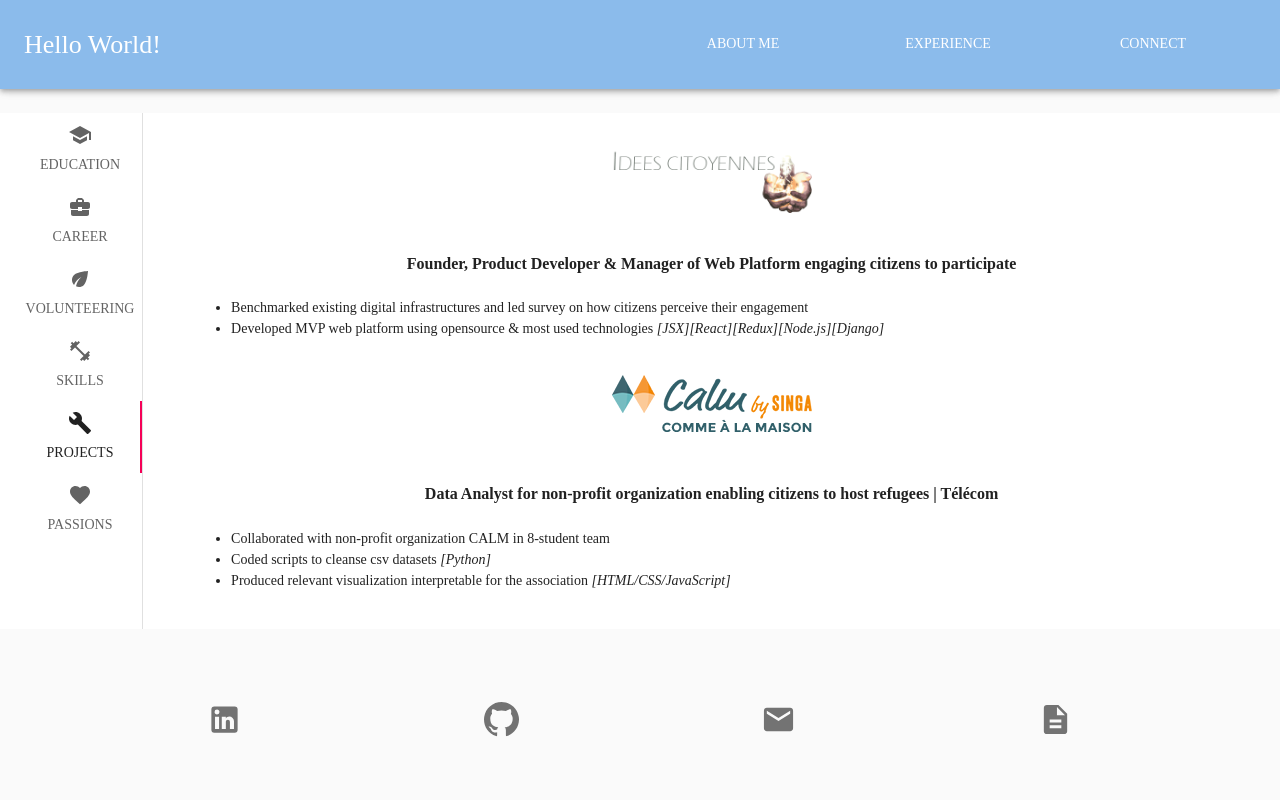
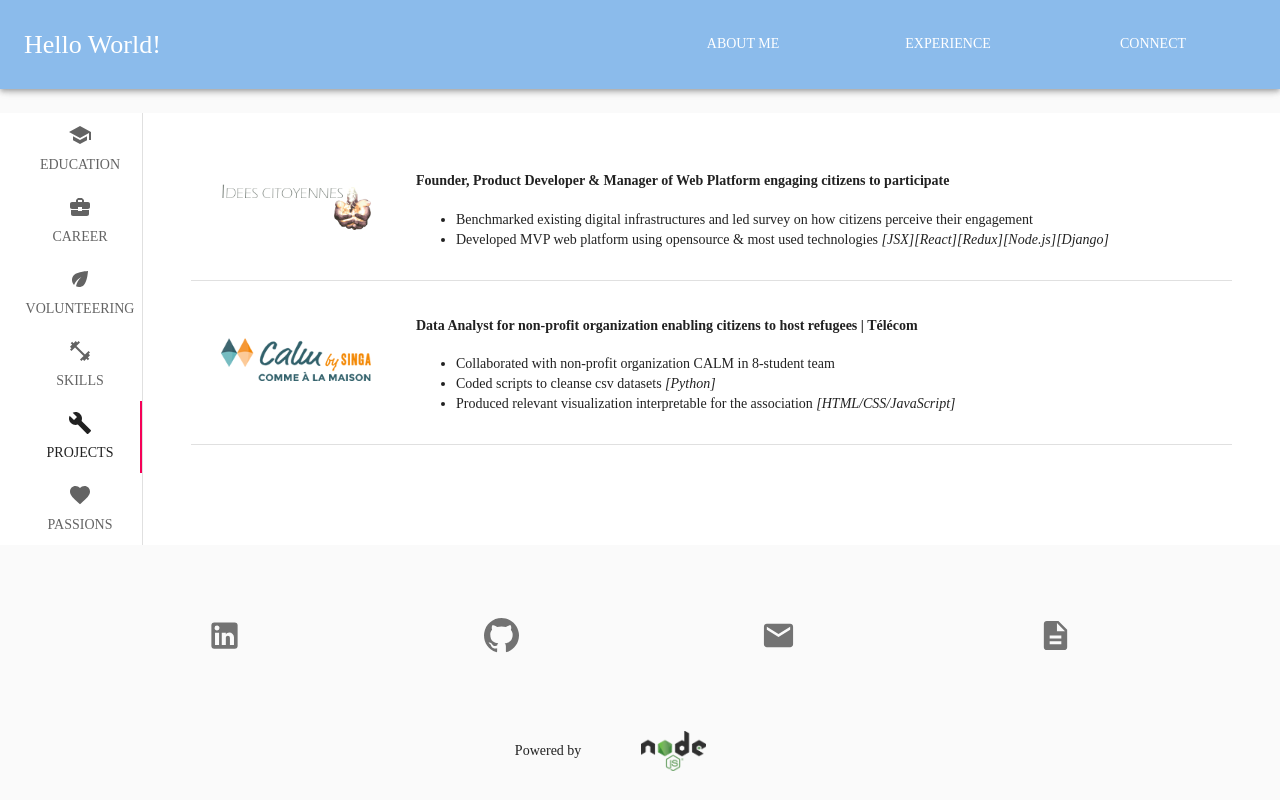
Before and after one commit to EstelleBarnoud/estellebarnoud.com, a React (Create React App) app: page / in a window 1280 px wide. Both pictures are taken after a click on the tab "PROJECTS". Shown: the part 475-1275 px from the top of the page. Built offline with nearby package versions, Linux system fonts and the light colour scheme; a web font is replaced by a local one.

Commit message:
Revamped Project section

```diff
--- a/src/Experience.js
+++ b/src/Experience.js
@@ -4,6 +4,7 @@ import { Typography, Box, Tabs, Tab, Container, Chip } from '@material-ui/core';
 import { makeStyles } from '@material-ui/core/styles';
 import WorkExp from './WorkExp.js';
 import Volunteering from "./Volunteering.js";
+import Projects from "./Projects.js";
 import SchoolIcon from '@material-ui/icons/School';
 import WorkIcon from '@material-ui/icons/BusinessCenter';
 import NatureIcon from '@material-ui/icons/Eco';
@@ -13,8 +14,6 @@ import HeartIcon from '@material-ui/icons/Favorite';
 import './App.css';
 import telecom from './images/telecom.png';
 import columbia from './images/columbia.png';
-import ideescitoyennes from './images/ideescitoyennes.png';
-import calm from './images/calm.png';
 
 const styles = {
     img_ed: {
@@ -200,27 +199,7 @@ export default function Experience() {
             </TabPanel>
             <TabPanel value={value} index={4} style={styles.panel}>
                 <Container style={styles.container}>
-                    <div>
-                        <a href="https://github.com/EstelleBarnoud/sim_project" target="_blank" rel="noopener noreferrer" >
-                            <img src={ideescitoyennes} style={styles.img} alt="Idees citoyennes Logo" />
-                        </a>
-                        <h4>Founder, Product Developer &amp; Manager of Web Platform engaging citizens to participate</h4>
-                        <ul style={styles.list}>
-                            <li>Benchmarked existing digital infrastructures and led survey on how citizens perceive their engagement</li>
-                            <li>Developed MVP web platform using opensource &amp; most used technologies <i>[JSX][React][Redux][Node.js][Django]</i></li>
-                        </ul>
-                    </div>
-                    <div>
-                        <a href="https://perso.telecom-paristech.fr/ebarnoud/paf/dataviz.html" target="_blank" rel="noopener noreferrer" >
-                            <img src={calm} style={styles.img} alt="CALM Logo" />
-                        </a>
-                        <h4>Data Analyst for non-profit organization enabling citizens to host refugees | Télécom</h4>
-                        <ul style={styles.list}>
-                            <li>Collaborated with non-profit organization CALM in 8-student team</li>
-                            <li>Coded scripts to cleanse csv datasets <i>[Python]</i></li>
-                            <li>Produced relevant visualization interpretable for the association <i>[HTML/CSS/JavaScript]</i></li>
-                        </ul>
-                    </div>
+                    <Projects />
                 </Container>
             </TabPanel>
             <TabPanel value={value} index={5} style={styles.panel}>
--- /dev/null
+++ b/src/Projects.js
@@ -0,0 +1,72 @@
+import React from 'react';
+import Table from '@material-ui/core/Table';
+import TableBody from '@material-ui/core/TableBody';
+import TableCell from '@material-ui/core/TableCell';
+import TableContainer from '@material-ui/core/TableContainer';
+import TableRow from '@material-ui/core/TableRow';
+import ideescitoyennes from './images/ideescitoyennes.png';
+import calm from './images/calm.png';
+
+const styles = {
+    img: {
+        flexBasis: '20%',
+        maxHeight: '80px',
+        maxWidth: '150px',
+        // margin: '1% 5%',
+    },
+    table: {
+        minWidth: 650,
+    }
+}
+
+function createData(project, description) {
+  return { project, description };
+}
+
+const rows = [
+  createData(
+    <a href="https://github.com/EstelleBarnoud/sim_project" target="_blank" rel="noopener noreferrer" >
+        <img src={ideescitoyennes} style={styles.img} alt="Idees citoyennes Logo" />
+    </a>,
+    <div>
+        <h4>Founder, Product Developer &amp; Manager of Web Platform engaging citizens to participate</h4>
+        <ul style={styles.list}>
+            <li>Benchmarked existing digital infrastructures and led survey on how citizens perceive their engagement</li>
+            <li>Developed MVP web platform using opensource &amp; most used technologies <i>[JSX][React][Redux][Node.js][Django]</i></li>
+        </ul>
+    </div>,
+    ),
+  createData(
+    <a href="https://perso.telecom-paristech.fr/ebarnoud/paf/dataviz.html" target="_blank" rel="noopener noreferrer" >
+        <img src={calm} style={styles.img} alt="CALM Logo" />
+    </a>,
+    <div>
+        <h4>Data Analyst for non-profit organization enabling citizens to host refugees | Télécom</h4>
+        <ul>
+            <li>Collaborated with non-profit organization CALM in 8-student team</li>
+            <li>Coded scripts to cleanse csv datasets <i>[Python]</i></li>
+            <li>Produced relevant visualization interpretable for the association <i>[HTML/CSS/JavaScript]</i></li>
+        </ul>
+    </div>,
+    ),
+
+];
+
+export default function SimpleTable() {
+  return (
+    <TableContainer>
+      <Table style={styles.table} aria-label="simple table">
+        <TableBody>
+          {rows.map((row) => (
+            <TableRow key={row.project}>
+              <TableCell component="th" scope="row" align="center">
+                {row.project}
+              </TableCell>
+              <TableCell>{row.description}</TableCell>
+            </TableRow>
+          ))}
+        </TableBody>
+      </Table>
+    </TableContainer>
+  );
+}
```
